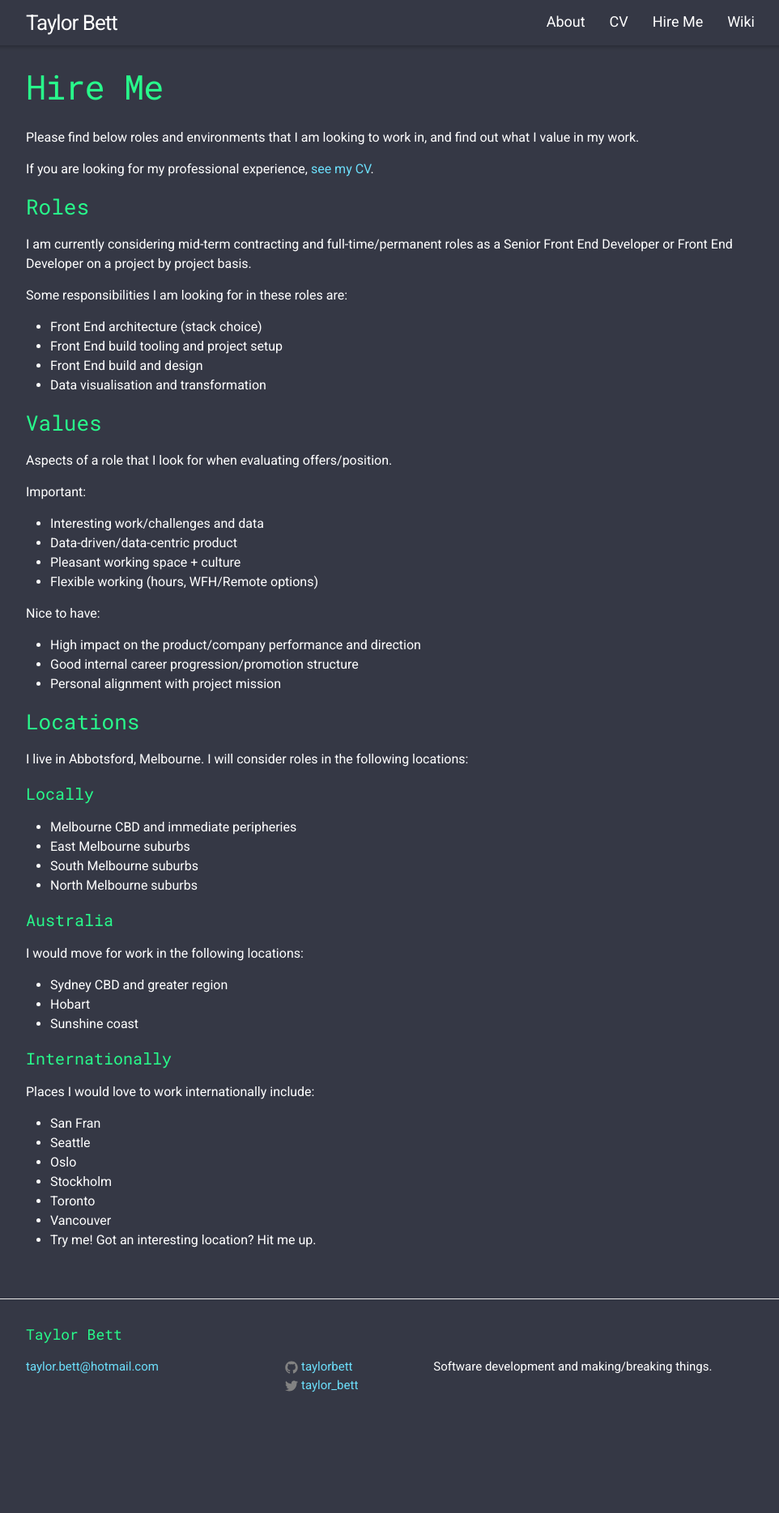
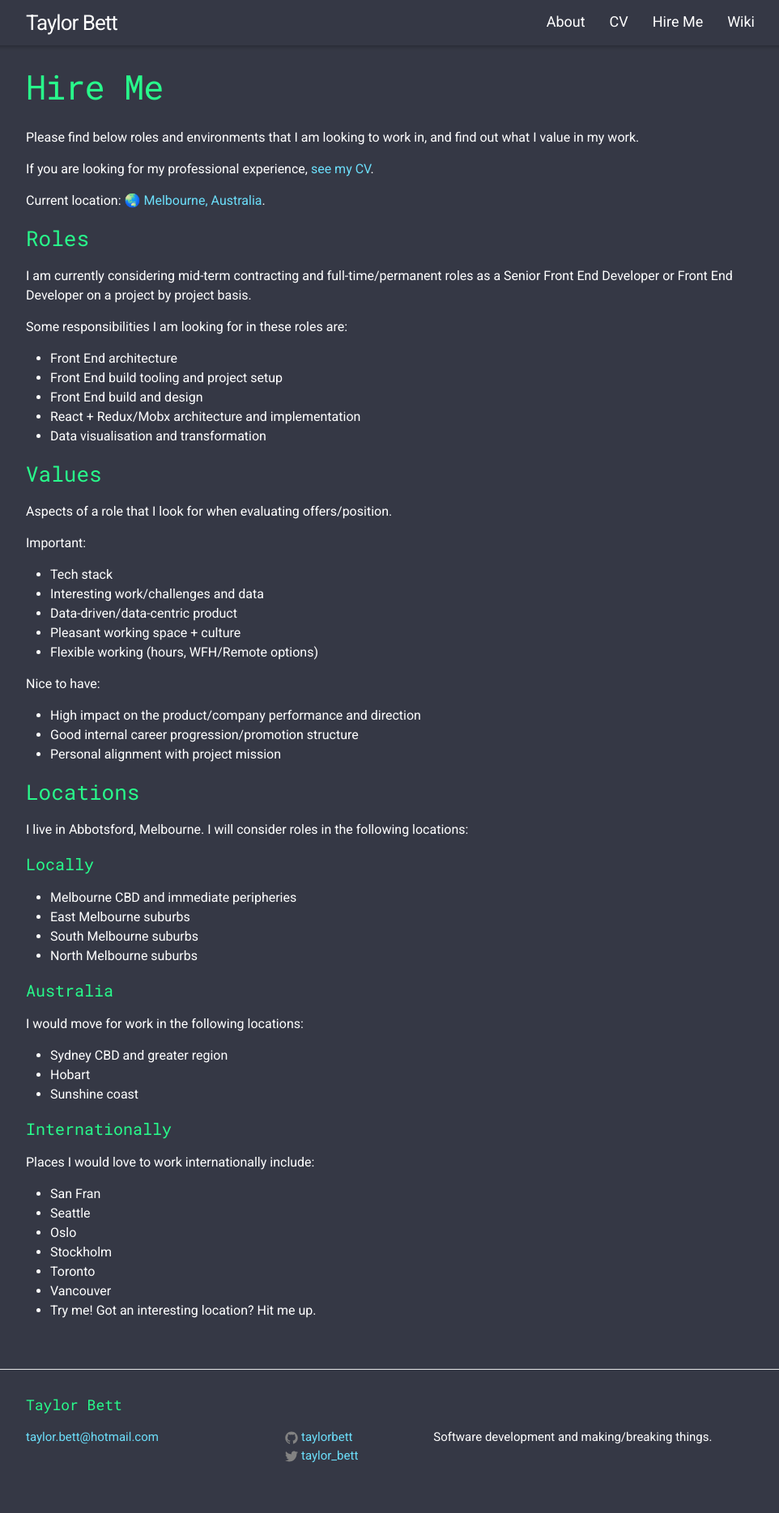
Before and after one commit to TaylorBett/taylorbett.github.io, a Jekyll site: the page built from hire-me.md, in a window 1280 px wide. Shown: the whole page at 81% size, without its empty margins (158-1120 px from the left). Built offline with Jekyll 4.4.1, drawn with Linux system fonts in a browser that asks for light colours; emoji names are drawn with the system emoji font; before the commit the page ends 1782 px from its top, so only the background shows below that.

Commit message:
Update hire me and about me pages

```diff
--- a/hire-me.md
+++ b/hire-me.md
@@ -9,14 +9,17 @@ Please find below roles and environments that I am looking to work in, and find
 
 If you are looking for my professional experience, [see my CV](/cv/).
 
+Current location: [:earth_asia: Melbourne, Australia](https://www.google.com.au/maps/place/Melbourne+VIC/@-37.971237,144.4926947,9z/data=!3m1!4b1!4m5!3m4!1s0x6ad646b5d2ba4df7:0x4045675218ccd90!8m2!3d-37.8136276!4d144.9630576).
+
 ### Roles
 
 I am currently considering mid-term contracting and full-time/permanent roles as a Senior Front End Developer or Front End Developer on a project by project basis.
 
 Some responsibilities I am looking for in these roles are:
-- Front End architecture (stack choice)
+- Front End architecture
 - Front End build tooling and project setup
 - Front End build and design
+- React + Redux/Mobx architecture and implementation
 - Data visualisation and transformation
 
 ### Values
@@ -24,6 +27,7 @@ Some responsibilities I am looking for in these roles are:
 Aspects of a role that I look for when evaluating offers/position.
 
 Important:
+- Tech stack
 - Interesting work/challenges and data
 - Data-driven/data-centric product
 - Pleasant working space + culture
```
Also changed, not shown: about.md (+2 -2 lines).
